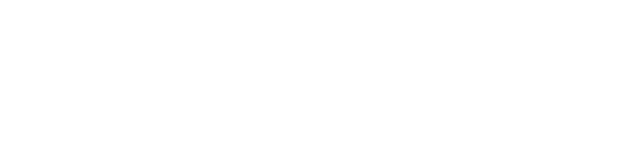
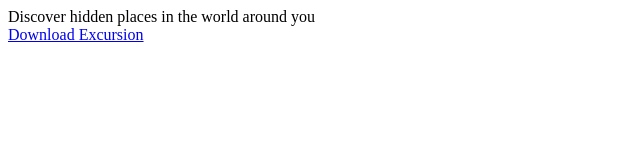
Before and after one commit to BigShuff/codecademy-excursion-project, a plain HTML site: page index.html in a window 1280 px wide. Shown: the whole page, without its empty margins (0-640 px from the left). Drawn offline with Linux system fonts and the light colour scheme.

Commit message:
Added boilerplate code

```diff
--- a/index.html
+++ b/index.html
@@ -4,9 +4,14 @@
     <meta charset="UTF-8">
     <meta http-equiv="X-UA-Compatible" content="IE=edge">
     <meta name="viewport" content="width=device-width, initial-scale=1.0">
+    <link rel="stylesheet" href="resources/css/style.css">
     <title>Excursion</title>
 </head>
 <body>
 
+        <header>Discover hidden places in the world around you</header>
+        <a class="downloadLink" href="#" alt="Download link for the Excursion app"> Download Excursion</a>
+
+
 </body>
 </html>
```
